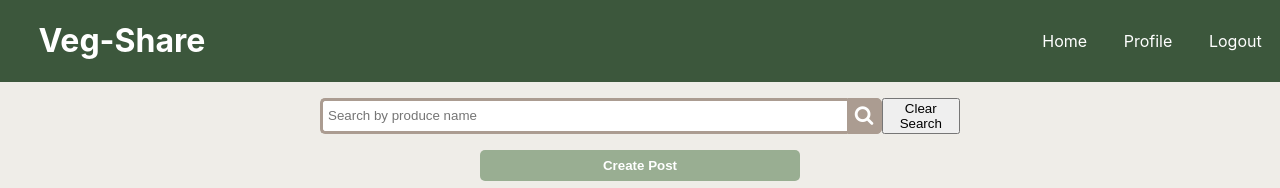
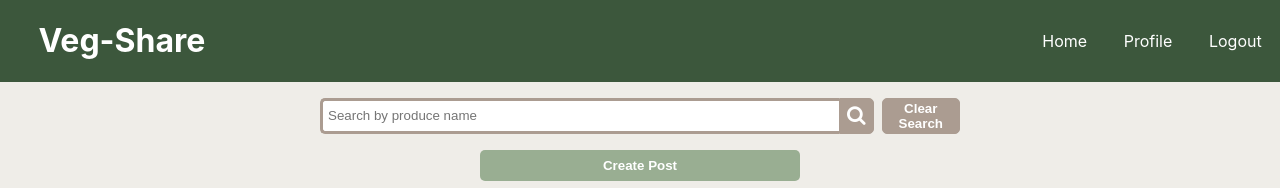
Before and after one commit to veg-share/frontend-ui, a React (Create React App) app: page / in a window 1280 px wide. Shown: the top 188 px of the page. Built offline with nearby package versions, Linux system fonts and the light colour scheme.

Commit message:
Style button to clear search

```diff
--- a/src/components/Search/Search.css
+++ b/src/components/Search/Search.css
@@ -1,3 +1,13 @@
+.clear-button {
+  margin-left: 0.5rem;
+  border: 1px solid #AB9C91;
+  background-color: #AB9C91;
+  border-radius: 5px;
+  color: white;
+  font-weight: bold;
+  cursor: pointer;
+}
+
 .search {
   display: flex;
   width: 100%;
@@ -11,7 +21,6 @@
   padding: 5px;
   height: 20px;
   border-radius: 5px 0 0 5px;
-  color: #9DBFAF;
 }
 
 .search-button {
```
